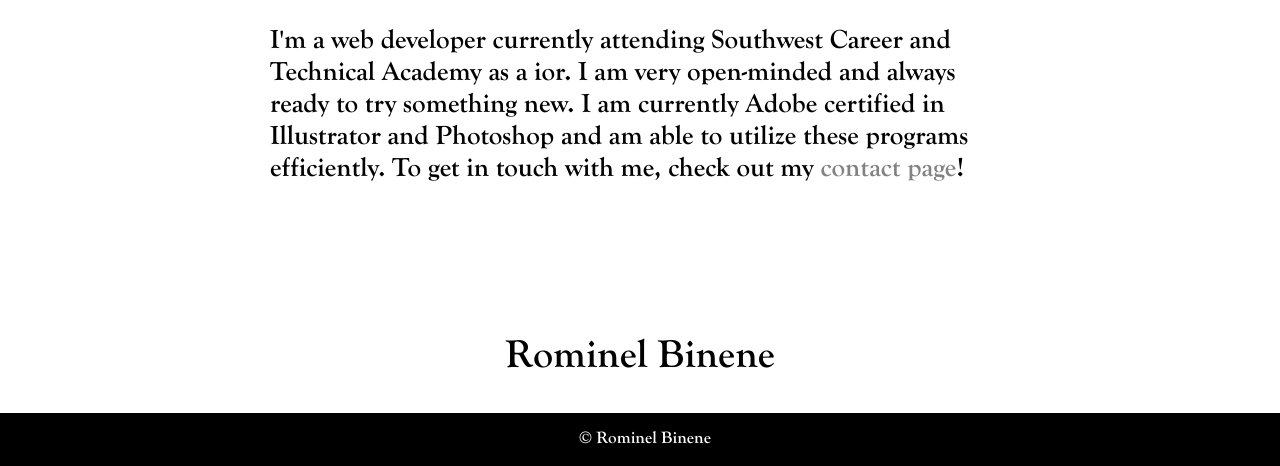
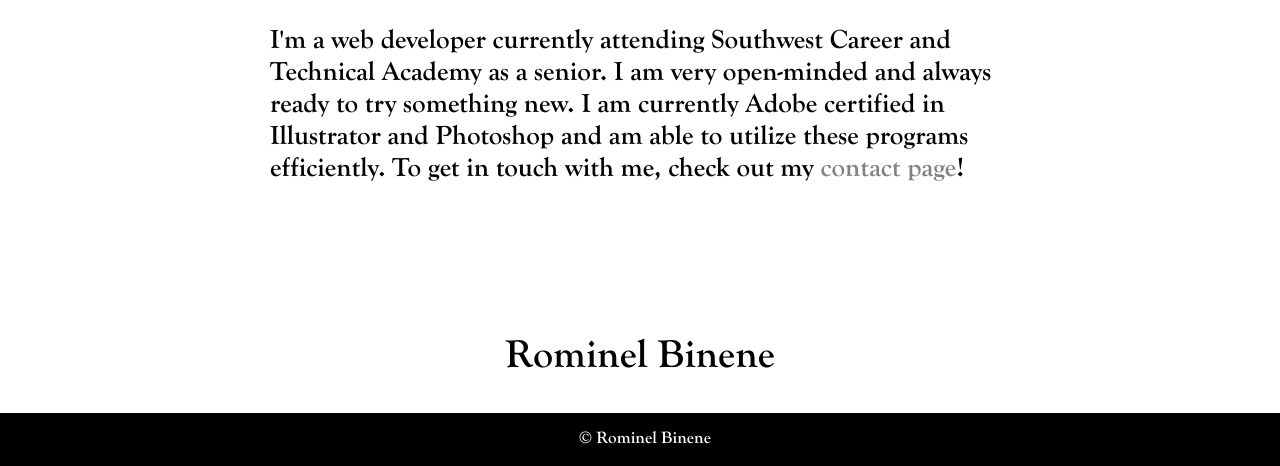
Before and after one commit to rjbinaenae/rjbinaenae.github.io, a plain HTML site: page index.html in a window 1280 px wide. Shown: the part 357-823 px from the top of the page. Drawn offline with Linux system fonts and the light colour scheme.

Commit message:
Fixed Senior

```diff
--- a/index.html
+++ b/index.html
@@ -40,7 +40,7 @@
 	    <div id="bio">
 			<h1>About Me</h1>
             <div id="profile"><img src="img/Profile.jpg" width="40%" height="40%"></div>
-            <p>I'm a web developer currently attending Southwest Career and Technical Academy as a ior. I am very open-minded and always ready to try something new. I am currently Adobe certified in Illustrator and Photoshop and am able to utilize these programs efficiently. To get in touch with me, check out my <a href="contact.html">contact page</a>!</p>
+            <p>I'm a web developer currently attending Southwest Career and Technical Academy as a senior. I am very open-minded and always ready to try something new. I am currently Adobe certified in Illustrator and Photoshop and am able to utilize these programs efficiently. To get in touch with me, check out my <a href="contact.html">contact page</a>!</p>
 		</div>
 
 
```
